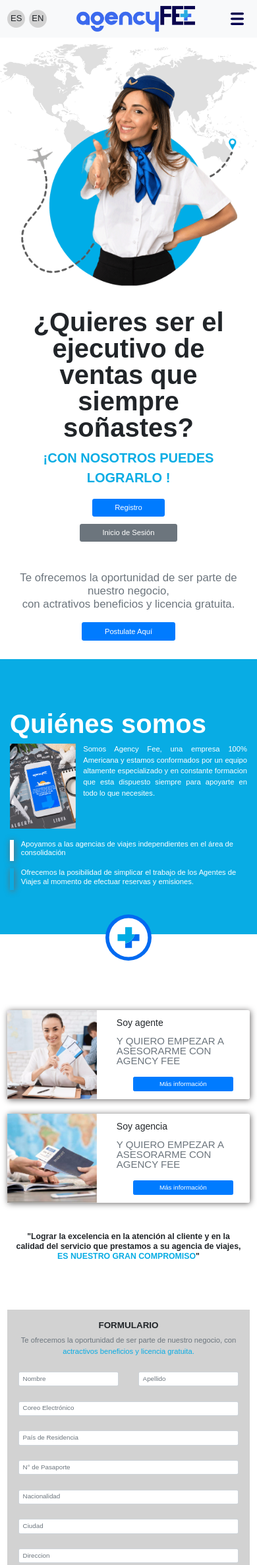
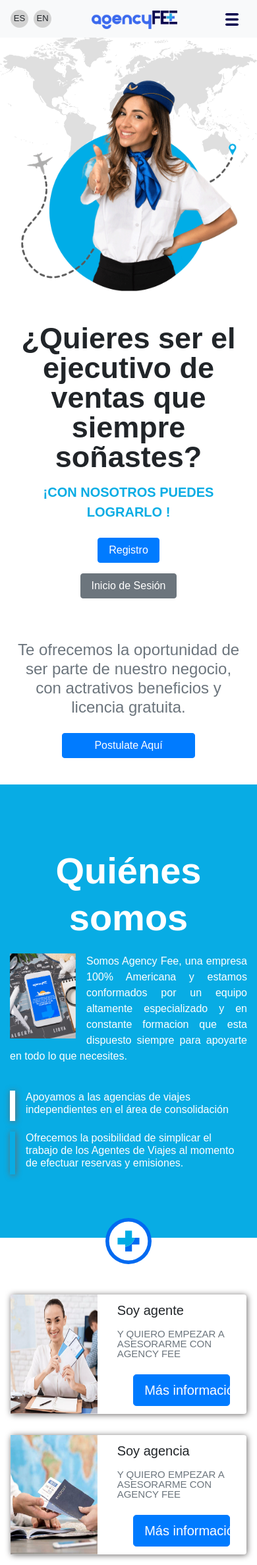
Before and after one commit to s-amuel-18/fee-agency, a PHP site: page / in a window 390 px wide. Shown: the top 2372 px of the page at 66% size. Run offline with PHP 8.4, Linux system fonts and the light colour scheme; some libraries are stand-ins or nearby versions; some web fonts are replaced.

Commit message:
arreglado responsive

```diff
--- a/css/style.css
+++ b/css/style.css
@@ -73,6 +73,10 @@ html {
   font-size: 40px;
 }
 
+.navbar-brand img{
+  width: 130px;
+}
+
 /* * ──────────────────────────────────────────────────────────────── Header II ───── */
 
 /*
@@ -121,7 +125,7 @@ html {
  */
 
 .bg-gray {
-  background-color: rgb(210, 210, 210) !important;
+  background-color: rgb(240, 240, 240) !important;
 }
 
 /*
@@ -207,7 +211,7 @@ body {
  * ────────────────────────────────────────────────────────────────────────
  */
  html {
-  font-size: 0.7rem!important;
+  font-size: 1rem!important;
 }
 h1 {
  font-size: 1.2rem!important;
@@ -227,10 +231,10 @@ h2 {
      font-size: 1.2rem!important;
  }
 
- .bg-img {
-  background-position: left;
+
+.navbar-brand img{
+  width: 180px;
 }
-
 .serv-card {
   transform: translateY(-100px);
 }
@@ -239,7 +243,7 @@ h2 {
 }
 }
 
-@media (min-width: 991px) {
+@media (min-width: 992px) {
    html {
    font-size: 1.2rem!important;
  }
@@ -249,6 +253,9 @@ h2 {
  h2 {
      font-size: 1.4rem!important;
  }
+ .bg-img {
+  background-position: left;
+}
 }
 
 @media (min-width: 1200px) {
--- a/index.php
+++ b/index.php
@@ -31,13 +31,13 @@
     <div id="google_translate_element" style="display:none"></div>
 
     <nav class="container ">
-        <nav class="navbar fixed-top  navbar-expand-sm navbar-light bg-light">
-            <li class="d-flex d-block d-md-none align-items-center text-center nav-item">
+        <nav class="navbar fixed-top  navbar-expand-lg navbar-light bg-light">
+            <li class="d-flex d-block d-lg-none align-items-center text-center nav-item">
                 <a class="flag_link es mr-2" translate="no" data-lang="es">ES</a>
                 <a class="flag_link eng " translate="no" data-lang="en">EN</a>
 
             </li>
-            <a class="navbar-brand m-auto m-md-0 " href="#"><img width="180" src="./assets/Logos/Recurso 8.png"
+            <a class="navbar-brand m-auto m-lg-0 " href="#"><img width="180" src="./assets/Logos/Recurso 8.png"
                     alt="Fee agency logo"></a>
 
             <button class="navbar-toggler border-0 d-lg-none" type="button" data-toggle="collapse"
@@ -52,7 +52,8 @@
                                 class="sr-only">(current)</span></a>
                     </li>
                     <li class="nav-item">
-                        <a class="nav-link text-uppercase px-4 font-weight-bold" href="#quienes_somos">QUIENES SOMOS</a>
+                        <a class="nav-link text-uppercase px-4 font-weight-bold " href="#quienes_somos">QUIENES
+                            SOMOS</a>
                     </li>
                     <li class="nav-item">
                         <a class="nav-link text-uppercase px-4 font-weight-bold" href="#servicios">SERVICIOS</a>
@@ -61,7 +62,7 @@
                     <li class="nav-item">
                         <a class="nav-link px-4 text-uppercase font-weight-bold" href="#contact">CONTACTO</a>
                     </li>
-                    <div class="d-none d-md-block">
+                    <div class="d-none d-lg-block">
                         <li class="d-flex  align-items-center text-center nav-item p-2">
                             <a class="flag_link es mr-2" translate="no" data-lang="es">ES</a>
                             <a class="flag_link eng " translate="no" data-lang="en">EN</a>
@@ -74,20 +75,20 @@
         </nav>
     </nav>
 
-    <main class="pt-5">
+    <main class="pt-2">
         <section class="pt-5" id="home">
             <div class="container-fluid bg-img pt-5"
                 style="background-image: url(./assets/images/BlankMap-World_gray.png);">
                 <div class="container ">
                     <div class="row d-flex align-items-center ">
-                        <div class="col-12 col-md-6 my-3">
+                        <div class="col-12 col-lg-6 my-3">
                             <div class="">
                                 <img class=" w-100" src="./assets/images/azafata.png" alt="">
                                 <!-- <img class="" src="./assets/images/Recurso 11.svg" alt="">
                                 <img class="" src="./assets/images/Recurso 21.svg" alt=""> -->
                             </div>
                         </div>
-                        <div class="col-12 col-md-6 my-3 text-center text-md-left ">
+                        <div class="col-12 col-lg-6 my-3 text-center text-lg-left ">
                             <div class="my-3 fittext4 title-1 ">
                                 <span class="font-weight-bold ">¿Quieres ser el ejecutivo de ventas que siempre
                                     soñastes?
@@ -98,11 +99,12 @@
                                     !
                                 </span>
                             </div>
-                            <div class="d-flex flex-column flex-md-row  my-3 ">
+                            <div class="d-flex flex-column flex-lg-row  my-3 ">
                                 <div class=" my-2 "><button type="button"
-                                        class="btn btn-primary  px-5">Registro</button>
+                                        class="btn btn-primary  px-3 px-lg-4">Registro</button>
                                 </div>
-                                <div class=" my-2 mx-4"><button type="button" class="btn btn-secondary  px-5">Inicio
+                                <div class=" my-2 mx-4"><button type="button"
+                                        class="btn btn-secondary  px-3 px-lg-4">Inicio
                                         de
                                         Sesión</button></div>
                             </div>
@@ -127,9 +129,9 @@
             </div>
         </section>
 
-        <section class="pb-5" id="quienes_somos">
+        <section class="" id="quienes_somos">
             <div class="container">
-                <div class=" plus-icon-1 d-none d-md-block ml-auto mr-auto">
+                <div class=" plus-icon-1 d-none d-sm-block ml-auto mr-auto">
                     <img src="./assets/images/plus-icon.svg" alt="">
                 </div>
             </div>
@@ -137,15 +139,16 @@
 
                 <div class="container py-5">
                     <div class="row">
-                        <div class="col-12 col-md-6">
-                            <img class="d-none d-md-block" src="./assets/images/celular.png" alt="celular" width="80%">
+                        <div class="col-12 col-lg-6">
+                            <img class="d-none d-lg-block img-fluid" src="./assets/images/celular.png" alt="celular">
                         </div>
-                        <div class="col-12 col-md-6 d-flex flex-column justify-content-center text-white">
-                            <div class="fittext4">
-                                <span class="font-weight-bold">Quiénes somos</span>
+                        <div
+                            class="col-12 col-lg-6 d-flex flex-column align-content-md-start  justify-content-center text-white">
+                            <div class="fittext4  text-center pb-3">
+                                <span class="font-weight-bold display-4">Quiénes somos</span>
                             </div>
                             <div class="">
-                                <img class="d-md-none d-block float-left mr-3" src="./assets/images/celular.png"
+                                <img class="d-lg-none d-block float-left mr-3" src="./assets/images/celular.png"
                                     alt="celular" width="100px">
                                 <p class=" text-justify">Somos Agency Fee, una empresa 100% Americana y estamos
                                     conformados
@@ -184,7 +187,7 @@
                 </div>
             </div>
             <div class="container">
-                <div class="plus-icon-2 d-block d-md-none ml-auto mr-auto">
+                <div class="plus-icon-2 d-block d-sm-none ml-auto mr-auto">
                     <img src="./assets/images/plus-icon.svg" alt="">
                 </div>
             </div>
@@ -194,7 +197,7 @@
         <section class="" id="servicios">
             <div class="container wrapper serv-card">
                 <div class="row ">
-                    <div class="col-12 col-md-6 p-3 ">
+                    <div class="col-12 col-lg-6 p-3 ">
                         <div class="bg-white bar rounded">
 
                             <div class="row ">
@@ -210,14 +213,14 @@
                                         </p>
                                     </div>
                                     <div class="text-center py-2"><a href="#contact" type="button"
-                                            class="btn btn-sm btn-primary  w-75">Más
+                                            class="btn btn-lg btn-primary  w-75">Más
                                             información</a>
                                     </div>
                                 </div>
                             </div>
                         </div>
                     </div>
-                    <div class="col-12 col-md-6 p-3 ">
+                    <div class="col-12 col-lg-6 p-3 ">
                         <div class="bg-white bar rounded">
 
                             <div class="row ">
@@ -233,7 +236,7 @@
                                         </p>
                                     </div>
                                     <div class="text-center py-2"><a href="#contact" type="button"
-                                            class="btn btn-sm btn-primary  w-75">Más
+                                            class="btn btn-lg btn-primary  w-75">Más
                                             información</a>
                                     </div>
                                 </div>
@@ -269,41 +272,41 @@
                     <div class="form-group">
 
                         <div class="row">
-                            <div class="col-6 col-md-4 py-3">
-                                <input type="text" class="form-control form-control-sm" name="" id=""
+                            <div class="col-6 col-lg-4 py-3">
+                                <input type="text" class="form-control form-control-lg" name="" id=""
                                     aria-describedby="" placeholder="Nombre">
                             </div>
-                            <div class="col-6 col-md-4 py-3">
-                                <input type="text" class="form-control form-control-sm" name="" id=""
+                            <div class="col-6 col-lg-4 py-3">
+                                <input type="text" class="form-control form-control-lg" name="" id=""
                                     aria-describedby="" placeholder="Apellido">
                             </div>
-                            <div class="col-12 col-md-4 py-3">
-                                <input type="text" class="form-control form-control-sm" name="" id=""
+                            <div class="col-12 col-lg-4 py-3">
+                                <input type="text" class="form-control form-control-lg" name="" id=""
                                     aria-describedby="" placeholder="Coreo Electrónico">
                             </div>
-                            <div class="col-12 col-md-6 py-3">
-                                <input type="text" class="form-control form-control-sm" name="" id=""
+                            <div class="col-12 col-lg-6 py-3">
+                                <input type="text" class="form-control form-control-lg" name="" id=""
                                     aria-describedby="" placeholder="País de Residencia ">
                             </div>
-                            <div class="col-12 col-md-6 py-3">
-                                <input type="text" class="form-control form-control-sm" name="" id=""
+                            <div class="col-12 col-lg-6 py-3">
+                                <input type="text" class="form-control form-control-lg" name="" id=""
                                     aria-describedby="" placeholder="N° de Pasaporte">
                             </div>
-                            <div class="col-12 col-md-6 py-3">
-                                <input type="text" class="form-control form-control-sm" name="" id=""
+                            <div class="col-12 col-lg-6 py-3">
+                                <input type="text" class="form-control form-control-lg" name="" id=""
                                     aria-describedby="" placeholder="Nacionalidad">
                             </div>
-                            <div class="col-12 col-md-6 py-3">
-                                <input type="text" class="form-control form-control-sm" name="" id=""
+                            <div class="col-12 col-lg-6 py-3">
+                                <input type="text" class="form-control form-control-lg" name="" id=""
                                     aria-describedby="" placeholder="Ciudad">
                             </div>
-                            <div class="col-12 col-md-6 py-3">
-                                <input type="text" class="form-control form-control-sm" name="" id=""
+                            <div class="col-12 col-lg-6 py-3">
+                                <input type="text" class="form-control form-control-lg" name="" id=""
                                     aria-describedby="" placeholder="Direccion">
 
                             </div>
-                            <div class="col-12 col-md-6 py-3">
-                                <input type="tel" class="form-control form-control-sm" id="phone">
+                            <div class="col-12 col-lg-6 py-3">
+                                <input type="tel" class="form-control form-control-lg" id="phone">
                             </div>
                         </div>
                         <div class="d-flex justify-content-center align-items-center">
@@ -316,11 +319,12 @@
                             </div>
                         </div>
 
-                        <div class="d-flex align-items-center justify-content-center flex-column flex-md-row  my-3 ">
+                        <div class="d-flex align-items-center justify-content-center flex-column flex-lg-row  my-3 ">
                             <div class=" my-2 "><button type="submit" class="btn btn-primary  px-5">Enviar</button>
                             </div>
-                            <div class=" my-2 mx-4"><button type="button"
-                                    class="btn btn-secondary  px-5">Cancelar</button></div>
+                            <div class=" my-2 ml-2"><button type="button"
+                                    class="btn btn-secondary  px-5">Cancelar</button>
+                            </div>
                         </div>
                     </div>
                 </form>
@@ -332,8 +336,8 @@
         </section>
 
         <Footer>
-            <div class="bg-primary d-none d-md-block">
-                <div class="container  d-flex text-white py-3">
+            <div class="bg-primary d-none d-lg-block">
+                <div class="container  d-flex align-items-center text-white py-3">
                     <i class="fa-solid fa-3x fa-cookie-bite pr-3"></i>
                     <h5>Esta web utiliza cookies propias para facilitar la navegación y cookies de terceros para obtener
                         estadísticas de uso y satisfacción.</h5>
@@ -344,34 +348,40 @@
 
             <div class="container py-5">
                 <div class="row">
-                    <div class="col-12 d-block d-md-none text-center py-3"><a class="" href="#home"><img width="200"
+                    <div class="col-12 d-block d-lg-none text-center py-3"><a class="" href="#home"><img width="200"
                                 src="./assets/Logos/Recurso 8.png" alt="Agency Fee logo"></a>
                     </div>
 
-                    <div class="col-4 order-2 order-md-1 py-3">
-                        <a class="d-none d-md-block " href="#home"><img width="150" src="./assets/Logos/Recurso 8.png"
-                                alt="Agency Fee logo"></a>
-                        <p class=" text-muted pt-5 pt-md-1 ">All Reserved Desing 2020 </p>
+                    <div class="col-4 order-2 order-lg-1 py-3">
+                        <a class="d-none d-lg-block pb-2 " href="#home"><img width="150"
+                                src="./assets/Logos/Recurso 8.png" alt="Agency Fee logo"></a>
+                        <p class=" text-muted pt-5 pt-lg-4 mt-1 "><small>All Reserved Desing 2020</small> </p>
                     </div>
 
-                    <div class="col-4 order-1 order-md-2">
+                    <div class="col-4 order-1 order-lg-2">
                         <h6 class="font-weight-bold py-3">Contact</h6>
-                        <p class=" text-muted ">info@agencyfree.com</p>
+                        <p class=" text-muted py-2"><small>info@agencyfree.com</small></p>
+                        <div class=" d-none d-lg-flex justify-content-between text-muted footer-link">
+                            <a class="text-muted" href="#"><small>ABOUT</small></a>
+                            <a class="text-muted" href="#"><small>SERVICE</small></a>
+                            <a class="text-muted" href="#"><small>GALLERIES</small> </a>
+                            <a class="text-muted" href="#"><small>CONTACT</small></a>
+                        </div>
                     </div>
 
                     <div class="col-4 order-3">
                         <h6 class="font-weight-bold py-3">Social Media</h6>
-                        <div class="justify-items-center align-items-center d-md-flex">
+                        <div class="justify-items-center align-items-center d-lg-flex py-2">
                             <a href="" class="text-center"><img class="social-link" src="./assets/images/facebook.svg"
                                     alt=""></a>
-                            <a href="" class="text-center  mx-0 mx-md-1"><img class="social-link"
+                            <a href="" class="text-center  mx-0 mx-lg-1"><img class="social-link"
                                     src="./assets/images/twitter.svg" alt=""></a>
                             <a href="" class="text-center"><img class="social-link" src="./assets/images/instagram.svg"
                                     alt=""></a>
-                            <a href="" class="text-center mx-0 mx-md-1"><img class="social-link"
+                            <a href="" class="text-center mx-0 mx-lg-1"><img class="social-link"
                                     src="./assets/images/google-plus.svg" alt=""></a>
                         </div>
-
+                        <span class="text-muted mt-3 d-none d-lg-block"> Start Your New Experience With Us</span>
                     </div>
 
                 </div>
@@ -401,8 +411,8 @@
         maxFontSize: '30px'
     });
     $(".fittext4").fitText(2.2, {
-        minFontSize: '40px',
-        maxFontSize: '80px'
+        minFontSize: '45px',
+        maxFontSize: '100px'
     });
     </script>
     <script>
```
